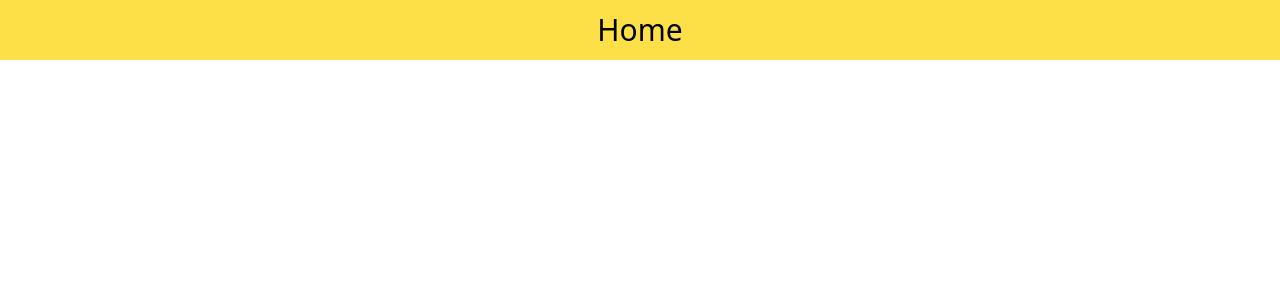
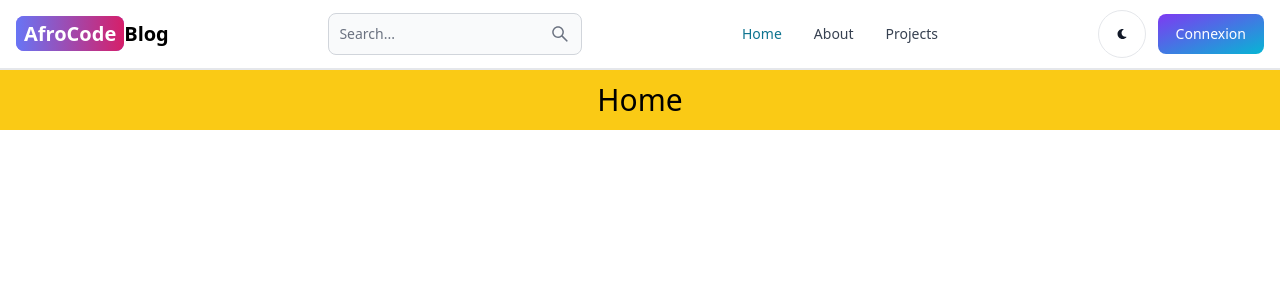
Before and after one commit to seydinatCODEKILLER/Blog, a React (Vite) app in the folder Front-End/: page / in a window 1280 px wide. Shown: the top 300 px of the page. Built offline with nearby package versions, Linux system fonts and the light colour scheme.

Commit message:
Mise en place du composant Header

```diff
--- a/Front-End/package.json
+++ b/Front-End/package.json
@@ -10,8 +10,10 @@
     "preview": "vite preview"
   },
   "dependencies": {
+    "flowbite-react": "^0.10.2",
     "react": "^18.3.1",
     "react-dom": "^18.3.1",
+    "react-icons": "^5.3.0",
     "react-router-dom": "^6.27.0"
   },
   "devDependencies": {
--- a/Front-End/src/App.jsx
+++ b/Front-End/src/App.jsx
@@ -5,10 +5,12 @@
 import SignUp from "./pages/auth/SignUp";
 import Dashboard from "./pages/Dashboard";
 import Projects from "./pages/Projects";
+import Header from "./components/Header";
 
 const App = () => {
   return (
     <BrowserRouter>
+      <Header />
       <Routes>
         <Route path="/" element={<Home />} />
         <Route path="/about" element={<About />} />
--- /dev/null
+++ b/Front-End/src/components/Header.jsx
@@ -0,0 +1,54 @@
+import { Button, Navbar, TextInput } from "flowbite-react";
+import { Link, useLocation } from "react-router-dom";
+import { AiOutlineSearch } from "react-icons/ai";
+import { FaMoon } from "react-icons/fa";
+
+const Header = () => {
+  const path = useLocation().pathname;
+  return (
+    <Navbar className="border-b-2">
+      <Link
+        to="/"
+        className="self-center whitespace-nowrap text-sm sm:text-xl font-semibold dark:text-white"
+      >
+        <span className="px-2 py-1 bg-gradient-to-r from-indigo-500 via bg-purple-500 to-pink-600 rounded-lg text-white">
+          AfroCode
+        </span>
+        Blog
+      </Link>
+      <form>
+        <TextInput
+          type="text"
+          placeholder="Search..."
+          rightIcon={AiOutlineSearch}
+          className="hidden lg:block"
+        />
+      </form>
+      <Button className="w-12 h-12 block lg:hidden" color="gray" pill>
+        <AiOutlineSearch />
+      </Button>
+      <div className="flex items-center gap-3 md:order-2">
+        <Button className="w-12 h-12 hidden sm:block" color="gray" pill>
+          <FaMoon />
+        </Button>
+        <Link to="/connexion">
+          <Button gradientDuoTone="purpleToBlue">Connexion</Button>
+        </Link>
+        <Navbar.Toggle />
+      </div>
+      <Navbar.Collapse>
+        <Navbar.Link active={path === "/"} as={"div"}>
+          <Link to="/">Home</Link>
+        </Navbar.Link>
+        <Navbar.Link active={path === "/about"} as={"div"}>
+          <Link to="/about">About</Link>
+        </Navbar.Link>
+        <Navbar.Link active={path === "/projects"} as={"div"}>
+          <Link to="/projects">Projects</Link>
+        </Navbar.Link>
+      </Navbar.Collapse>
+    </Navbar>
+  );
+};
+
+export default Header;
--- a/Front-End/tailwind.config.js
+++ b/Front-End/tailwind.config.js
@@ -1,8 +1,9 @@
+const flowbite = require("flowbite-react/tailwind");
 /** @type {import('tailwindcss').Config} */
 export default {
-  content: ["./index.html", "./src/**/*.{js,ts,jsx,tsx}"],
+  content: ["./index.html", "./src/**/*.{js,ts,jsx,tsx}", flowbite.content()],
   theme: {
     extend: {},
   },
-  plugins: [],
+  plugins: [flowbite.plugin()],
 };
```
Also changed, not shown: 1 other file (tests, documents, lock files or other folders).
